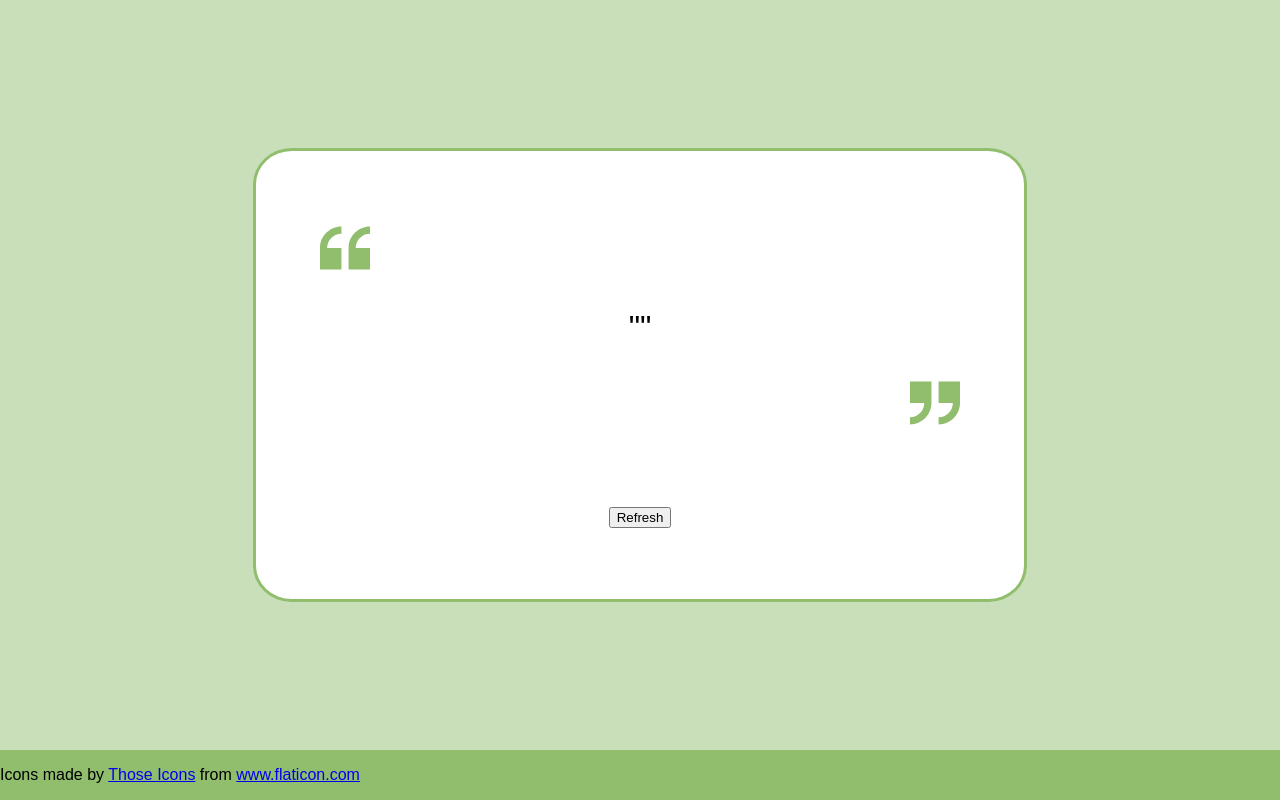
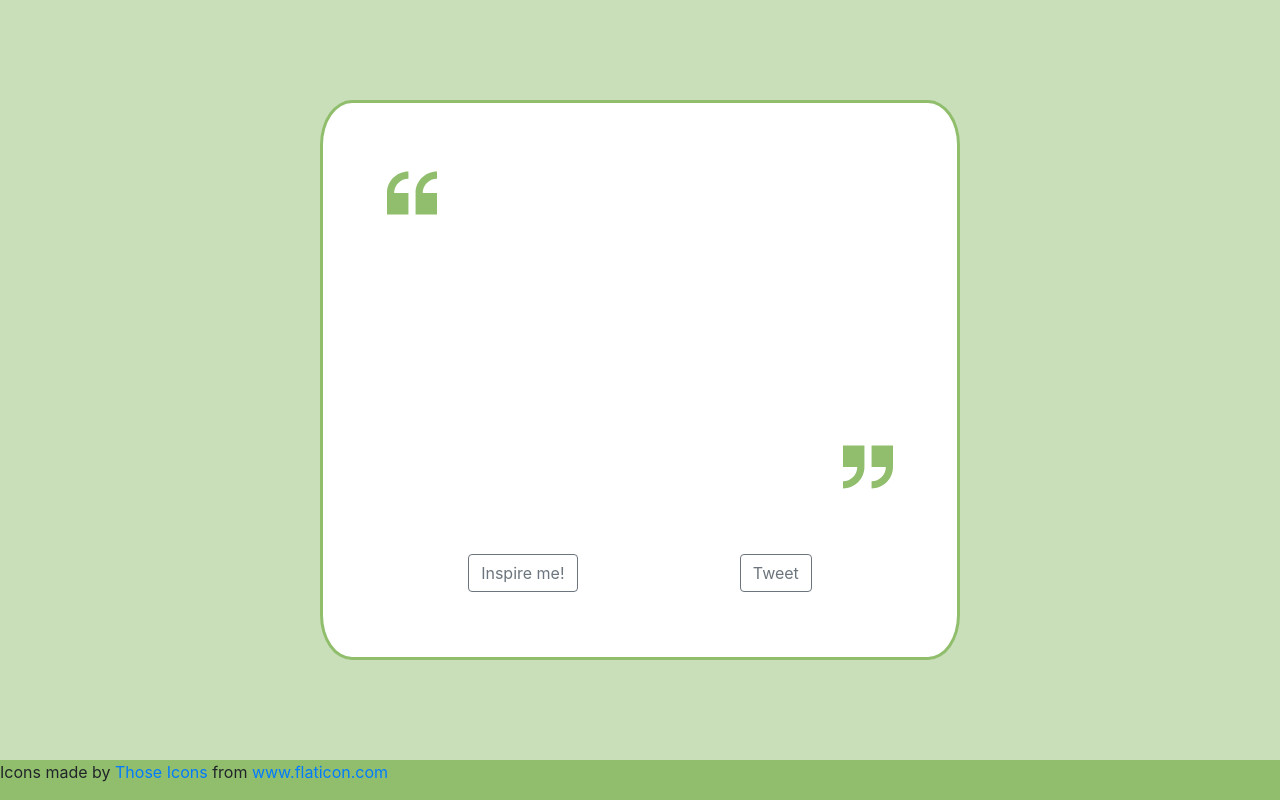
Before and after one commit to neperiana/random_quote_project, a React app: page / in a window 1280 px wide. Built offline with nearby package versions, Linux system fonts and the light colour scheme; no server answers.

Commit message:
included bootstrap button and started my twitter button

```diff
--- a/package.json
+++ b/package.json
@@ -4,8 +4,12 @@
   "private": true,
   "homepage": "http://neperiana.github.io/random_quotes_project",
   "dependencies": {
+    "bootstrap": "^4.5.2",
     "gh-pages": "^3.1.0",
+    "jquery": "^3.5.1",
+    "popper.js": "^1.16.1",
     "react": "^16.13.1",
+    "react-bootstrap": "^1.3.0",
     "react-dom": "^16.13.1",
     "react-redux": "^7.2.1",
     "react-scripts": "0.9.5",
--- a/public/index.html
+++ b/public/index.html
@@ -4,29 +4,9 @@
     <meta charset="utf-8">
     <meta name="viewport" content="width=device-width, initial-scale=1">
     <link rel="shortcut icon" href="%PUBLIC_URL%/favicon.ico">
-    <!--
-      Notice the use of %PUBLIC_URL% in the tag above.
-      It will be replaced with the URL of the `public` folder during the build.
-      Only files inside the `public` folder can be referenced from the HTML.
-
-      Unlike "/favicon.ico" or "favicon.ico", "%PUBLIC_URL%/favicon.ico" will
-      work correctly both with client-side routing and a non-root public URL.
-      Learn how to configure a non-root public URL by running `npm run build`.
-    -->
     <title>React App</title>
   </head>
   <body>
-    <link href="https://fonts.googleapis.com/css?family=Lobster" rel="stylesheet" type="text/css">
     <div id="root"></div>
-    <!--
-      This HTML file is a template.
-      If you open it directly in the browser, you will see an empty page.
-
-      You can add webfonts, meta tags, or analytics to this file.
-      The build step will place the bundled scripts into the <body> tag.
-
-      To begin the development, run `npm start`.
-      To create a production bundle, use `npm run build`.
-    -->
   </body>
 </html>
--- a/src/actions/initialiseQuotes.js
+++ b/src/actions/initialiseQuotes.js
@@ -4,8 +4,6 @@
 import types from './types';
 
 export const initialiseQuotes = (quotes) => dispatch => {
-    console.log('dispatching quotes');
-    console.log(quotes);
     dispatch({
         type: types.FETCH,
         quotes: quotes
--- a/src/components/App.css
+++ b/src/components/App.css
@@ -17,7 +17,7 @@
 .Container {
   background-color: white;
   width: 50%;
-  height: 40%;
+  height: 70%;
   text-align: center;
   margin: auto;
   padding: 5%;
@@ -32,6 +32,7 @@
   display: flex;
   flex-direction: column;
   justify-content: space-between;
+  min-height: 90%;
 }
 
 #svgQuotes {
@@ -46,6 +47,14 @@
 
 .closingQuote {
   align-self: flex-end;
+}
+
+.quoteTextBox {
+  height: 80%;
+  padding: 10px;
+  display: flex;
+  flex-direction: column;
+  justify-content: space-around;
 }
 
 .quoteText {
--- a/src/components/App.js
+++ b/src/components/App.js
@@ -1,10 +1,17 @@
+// React/Redux
 import React, { Component } from 'react';
 import { connect } from 'react-redux';
 
+// CSS
+import './App.css';
+
+// Bootstrap components
+import Button from 'react-bootstrap/Button';
+
+// Actions
 import { changeQuote } from '../actions/changeQuote';
 import { initialiseQuotes } from '../actions/initialiseQuotes';
 
-import './App.css';
 
 const config = {
   apiUrl: 'https://type.fit/api/quotes',
@@ -37,7 +44,7 @@ const mapStateToProps = (state) => {
 class Container extends Component {
   /**
    * @memberof App
-   * @summary handles button click
+   * @summary handles fetch & refresh
    */
 
   constructor(props) {
@@ -52,8 +59,6 @@ class Container extends Component {
     fetch(config.apiUrl).then(function(response) {
         return response.json();
     }).then(data => {
-      console.log('fetched quotes');
-      console.log(data[0]);
       this.props.saveQuotes(data);
       this.handleQuoteRefresh();
     });
@@ -70,6 +75,7 @@ class Container extends Component {
     if(! quoteCandidate.author) {
       quoteCandidate.author = 'Anonymous';
     };
+    console.log(quoteCandidate.text);
 
     this.props.refreshQuote(quoteCandidate);
   }
@@ -84,12 +90,13 @@ class Container extends Component {
         <div className="Container">
           <div className="Quote">
           <div className="openingQuote"><svg id="svgQuotes" height="50" viewBox="0 0 409.294 409.294" width="50" xmlns="http://www.w3.org/2000/svg"><path d="m0 204.647v175.412h175.412v-175.412h-116.941c0-64.48 52.461-116.941 116.941-116.941v-58.471c-96.728 0-175.412 78.684-175.412 175.412z"/><path d="m409.294 87.706v-58.471c-96.728 0-175.412 78.684-175.412 175.412v175.412h175.412v-175.412h-116.941c0-64.48 52.461-116.941 116.941-116.941z"/></svg></div>
-            <p className="quoteText">"{this.props.quote.text}"</p>
+            <div className="quoteTextBox"><p className="quoteText">{this.props.quote.text}</p></div>
             <div className="closingQuote"><svg id="svgQuotes" height="50" viewBox="0 0 409.294 409.294" width="50" xmlns="http://www.w3.org/2000/svg"><path d="m233.882 29.235v175.412h116.941c0 64.48-52.461 116.941-116.941 116.941v58.471c96.728 0 175.412-78.684 175.412-175.412v-175.412z"/><path d="m0 204.647h116.941c0 64.48-52.461 116.941-116.941 116.941v58.471c96.728 0 175.412-78.684 175.412-175.412v-175.412h-175.412z"/></svg></div>
             <p className="quoteAuthor">{this.props.quote.author}</p>
           </div>
           <div className="QuoteFooter">
-            <button className="btn-default" onClick={this.handleQuoteRefresh}>Refresh</button>
+            <Button variant="outline-secondary" onClick={this.handleQuoteRefresh}>Inspire me!</Button>{' '}
+            <Button variant="outline-secondary" href="https://twitter.com/share?ref_src=twsrc%5Etfw" class="twitter-share-button" data-text="{this.props.quote.text}" data-url="http://neperiana.github.io/random_quote_project" data-hashtags="react-app" data-show-count="false">Tweet</Button><script async src="https://platform.twitter.com/widgets.js" charset="utf-8"></script>
           </div>
         </div>
         <div className="Footer">
--- a/src/index.js
+++ b/src/index.js
@@ -5,6 +5,9 @@ import './index.css';
 import configureStore from './store';
 import { Provider } from 'react-redux';
 
+// Importing the Bootstrap CSS
+import 'bootstrap/dist/css/bootstrap.min.css';
+
 ReactDOM.render(
   <Provider store={configureStore()}>
     <App />
--- a/src/reducers/quoteReducer.js
+++ b/src/reducers/quoteReducer.js
@@ -6,8 +6,6 @@ import types from './../actions/types';
 const quoteReducer = (state = {}, action) => {
   switch (action.type) {
     case types.NEW:
-      console.log('I did a NEW');
-      console.log(action);
       return action.quote;
     default:
       return state;
--- a/src/reducers/quotesReducer.js
+++ b/src/reducers/quotesReducer.js
@@ -6,8 +6,6 @@ import types from './../actions/types';
 const quotesReducer = (state = {}, action) => {
   switch (action.type) {
     case types.FETCH:
-      console.log('I did a FETCH');
-      console.log(action);
       return action.quotes;
     default:
       return state;
```
